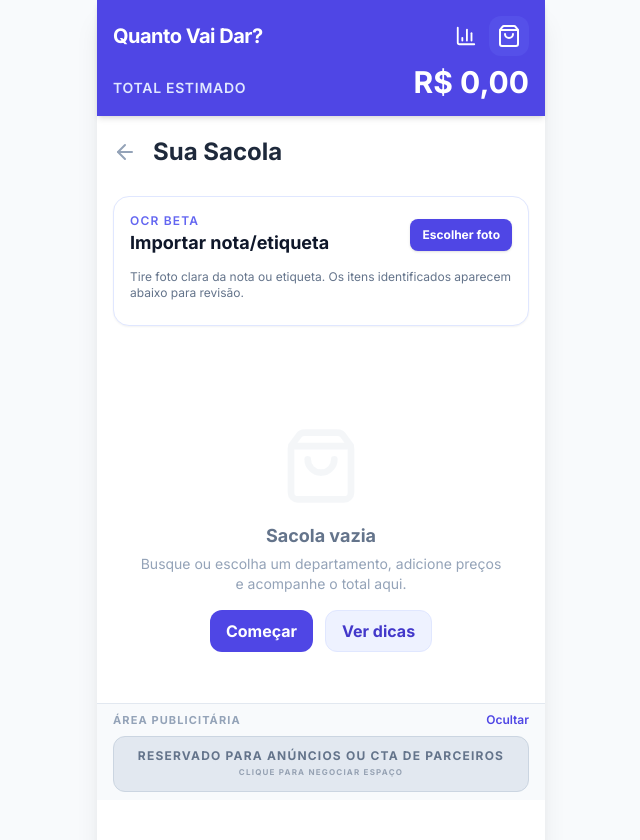
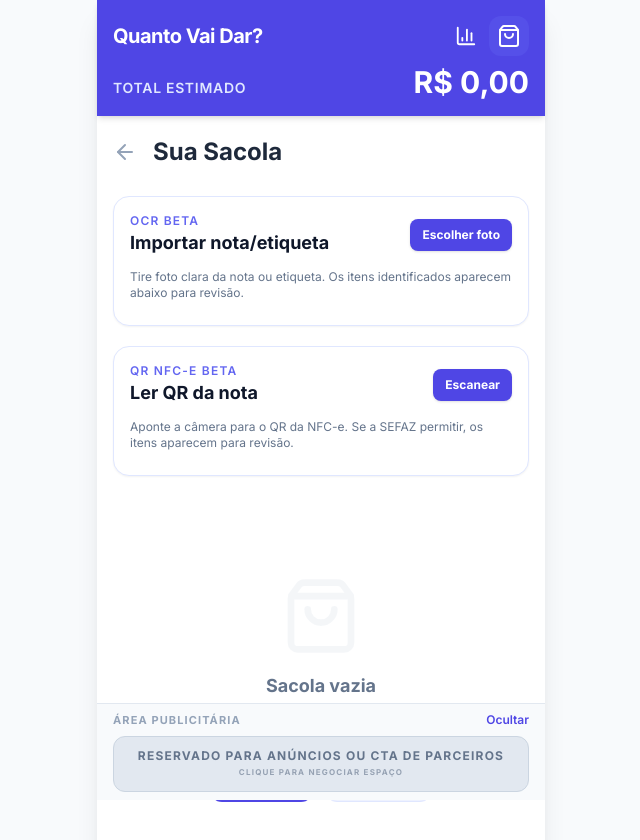
Before and after one commit to thiagomurgia/quantovaidar, a React (Vite) app: page / in a window 1280 px wide. Both pictures are taken after a click on the button 828 px from the left and 36 px from the top of the page. Shown: the top 840 px of the page, without its empty margins (319-959 px from the left). Built offline with nearby package versions, Linux system fonts and the light colour scheme.

Commit message:
Feature:Leitura NF-e sefaz

```diff
--- a/App.tsx
+++ b/App.tsx
@@ -1,6 +1,7 @@
 
 import React, { useState, useEffect, useMemo, useRef } from 'react';
 import { Search, ShoppingBag, Plus, Trash2, ArrowLeft, X, Pencil, Minus, Save, Clock3, BarChart3 } from 'lucide-react';
+import { Scanner as QrScanner } from '@yudiel/react-qr-scanner';
 import { BagItem, ViewState, Purchase } from './types';
 import { DEPARTMENTS, PRODUCTS } from './constants';
 
@@ -33,6 +34,16 @@ export default function App() {
   const [ocrCandidates, setOcrCandidates] = useState<{ name: string; price: number }[]>([]);
   const [ocrError, setOcrError] = useState('');
   const fileInputRef = useRef<HTMLInputElement | null>(null);
+  const [qrOpen, setQrOpen] = useState(false);
+  const [qrStatus, setQrStatus] = useState<'idle' | 'fetching' | 'ok' | 'error'>('idle');
+  const [qrError, setQrError] = useState('');
+  const [qrCandidates, setQrCandidates] = useState<{
+    name: string;
+    unitPrice: number;
+    quantity: number;
+    pricingType: 'unit' | 'weight';
+    weightGrams?: number;
+  }[]>([]);
 
   const getItemTotal = (item: BagItem) => {
     if (item.pricingType === 'weight') {
@@ -203,6 +214,126 @@ export default function App() {
     if (editingPurchase?.id === id) {
       setEditingPurchase(null);
     }
+  };
+
+  const parseNfceText = (text: string) => {
+    const parsed: {
+      name: string;
+      unitPrice: number;
+      quantity: number;
+      pricingType: 'unit' | 'weight';
+      weightGrams?: number;
+    }[] = [];
+
+    const parser = new DOMParser();
+    const xml = parser.parseFromString(text, 'application/xml');
+    const detNodes = Array.from(xml.getElementsByTagName('det'));
+    detNodes.forEach(det => {
+      const prod = det.getElementsByTagName('prod')[0];
+      if (!prod) return;
+      const getText = (tag: string) => prod.getElementsByTagName(tag)[0]?.textContent ?? '';
+      const name = getText('xProd').trim() || 'Item';
+      const uCom = getText('uCom').toUpperCase();
+      const qComRaw = getText('qCom').replace(',', '.');
+      const vUnRaw = getText('vUnCom').replace(',', '.');
+      const vProdRaw = getText('vProd').replace(',', '.');
+      const qty = parseFloat(qComRaw) || 1;
+      const unitPrice = parseFloat(vUnRaw);
+      const totalLine = parseFloat(vProdRaw);
+      const price = !isNaN(unitPrice) ? unitPrice : (!isNaN(totalLine) && qty ? totalLine / qty : 0);
+      if (price <= 0) return;
+      if (uCom.includes('KG')) {
+        parsed.push({
+          name,
+          unitPrice: price,
+          quantity: 1,
+          pricingType: 'weight',
+          weightGrams: Math.round(qty * 1000)
+        });
+      } else {
+        parsed.push({
+          name,
+          unitPrice: price,
+          quantity: Math.max(1, Math.round(qty)),
+          pricingType: 'unit'
+        });
+      }
+    });
+
+    if (parsed.length > 0) return parsed;
+
+    // HTML fallback: look for lines with currency at end
+    const lines = text.split(/\r?\n/).map(l => l.trim()).filter(Boolean);
+    lines.forEach(line => {
+      const match = line.match(/(.+?)\s+([0-9]+[.,][0-9]{2})$/);
+      if (!match) return;
+      const name = match[1].replace(/[^A-Za-zÀ-ÿ0-9\s]/g, '').trim();
+      const price = parseFloat(match[2].replace(',', '.'));
+      if (!name || isNaN(price) || price <= 0) return;
+      parsed.push({
+        name,
+        unitPrice: price,
+        quantity: 1,
+        pricingType: 'unit'
+      });
+    });
+
+    return parsed;
+  };
+
+  const fetchFromQr = async (url: string) => {
+    setQrStatus('fetching');
+    setQrError('');
+    setQrCandidates([]);
+    try {
+      const res = await fetch(url);
+      if (!res.ok) throw new Error(`HTTP ${res.status}`);
+      const text = await res.text();
+      const items = parseNfceText(text);
+      if (!items || items.length === 0) throw new Error('Itens não identificados');
+      setQrCandidates(items.slice(0, 30));
+      setQrStatus('ok');
+    } catch (err) {
+      console.error('QR fetch error', err);
+      setQrStatus('error');
+      setQrError('Não foi possível ler os itens da nota (possível bloqueio CORS da SEFAZ).');
+    }
+  };
+
+  const addQrItemToBag = (item: {
+    name: string;
+    unitPrice: number;
+    quantity: number;
+    pricingType: 'unit' | 'weight';
+    weightGrams?: number;
+  }) => {
+    const newItem: BagItem = {
+      id: crypto.randomUUID(),
+      name: item.name,
+      department: 'Outros',
+      unitPrice: item.unitPrice,
+      quantity: item.pricingType === 'weight' ? 1 : item.quantity,
+      pricingType: item.pricingType,
+      weightGrams: item.pricingType === 'weight' ? item.weightGrams : undefined,
+      timestamp: Date.now()
+    };
+    setBag(prev => [newItem, ...prev]);
+  };
+
+  const addAllQrItems = () => {
+    if (!qrCandidates.length) return;
+    const now = Date.now();
+    const mapped: BagItem[] = qrCandidates.map((item, idx) => ({
+      id: crypto.randomUUID(),
+      name: item.name,
+      department: 'Outros',
+      unitPrice: item.unitPrice,
+      quantity: item.pricingType === 'weight' ? 1 : item.quantity,
+      pricingType: item.pricingType,
+      weightGrams: item.pricingType === 'weight' ? item.weightGrams : undefined,
+      timestamp: now - idx
+    }));
+    setBag(prev => [...mapped, ...prev]);
   };
 
   const parseOcrText = (text: string) => {
@@ -627,6 +758,72 @@ export default function App() {
                 )}
                 {ocrLoading && (
                   <div className="text-xs text-indigo-700 font-semibold mt-2">Lendo imagem...</div>
+                )}
+                </div>
+
+                <div className="p-4 bg-white border border-indigo-100 rounded-2xl shadow-sm">
+                  <div className="flex items-center justify-between mb-3">
+                    <div>
+                      <div className="text-xs font-semibold text-indigo-500 uppercase tracking-widest">QR NFC-e beta</div>
+                      <div className="text-lg font-black text-slate-900">Ler QR da nota</div>
+                    </div>
+                    <button
+                      onClick={() => setQrOpen(prev => !prev)}
+                      className="px-3 py-2 text-xs font-bold text-white bg-indigo-600 rounded-lg shadow hover:bg-indigo-700"
+                    >
+                      {qrOpen ? 'Fechar' : 'Escanear'}
+                    </button>
+                  </div>
+                  <p className="text-xs text-slate-500 mb-2">Aponte a câmera para o QR da NFC-e. Se a SEFAZ permitir, os itens aparecem para revisão.</p>
+                  {qrOpen && (
+                    <div className="overflow-hidden rounded-2xl border border-slate-200">
+                      <QrScanner
+                        onDecode={(result) => {
+                          setQrOpen(false);
+                          fetchFromQr(result);
+                        }}
+                        onError={() => setQrError('Erro ao acessar câmera ou ler QR.')}
+                        constraints={{ facingMode: 'environment' }}
+                        className="w-full h-48"
+                      />
+                    </div>
+                  )}
+                  {qrStatus === 'fetching' && (
+                    <div className="text-xs text-indigo-700 font-semibold mt-2">Buscando itens na nota...</div>
+                  )}
+                  {qrError && (
+                    <div className="text-xs text-red-600 font-semibold mt-2">{qrError}</div>
+                  )}
+                  {qrCandidates.length > 0 && (
+                    <div className="mt-3 space-y-2">
+                      <div className="flex items-center justify-between">
+                        <div className="text-xs font-semibold text-slate-500 uppercase">Itens do QR ({qrCandidates.length})</div>
+                        <button
+                          onClick={addAllQrItems}
+                          className="text-xs font-bold text-indigo-700"
+                        >
+                          Adicionar todos
+                        </button>
+                      </div>
+                      <div className="max-h-60 overflow-y-auto space-y-2">
+                        {qrCandidates.map((cand, idx) => (
+                          <div key={`${cand.name}-${idx}`} className="flex items-center justify-between bg-slate-50 border border-slate-200 rounded-xl px-3 py-2">
+                            <div>
+                              <div className="text-sm font-bold text-slate-800">{cand.name}</div>
+                              <div className="text-xs text-slate-500">
+                                {cand.unitPrice.toLocaleString('pt-BR', { style: 'currency', currency: 'BRL' })} {cand.pricingType === 'weight' ? '/kg' : ''}
+                              </div>
+                            </div>
+                            <button
+                              onClick={() => addQrItemToBag(cand)}
+                              className="px-2 py-1 text-xs font-bold text-indigo-700 bg-white border border-indigo-100 rounded-lg"
+                            >
+                              Adicionar
+                            </button>
+                          </div>
+                        ))}
+                      </div>
+                    </div>
                   )}
                 </div>
 
--- a/package.json
+++ b/package.json
@@ -9,6 +9,7 @@
     "preview": "vite preview"
   },
   "dependencies": {
+    "@yudiel/react-qr-scanner": "^2.5.0",
     "lucide-react": "^0.562.0",
     "react": "^19.2.3",
     "react-dom": "^19.2.3",
```
Also changed, not shown: 1 other file (tests, documents, lock files or other folders). Lines whose indentation alone changed are shown as unchanged.
